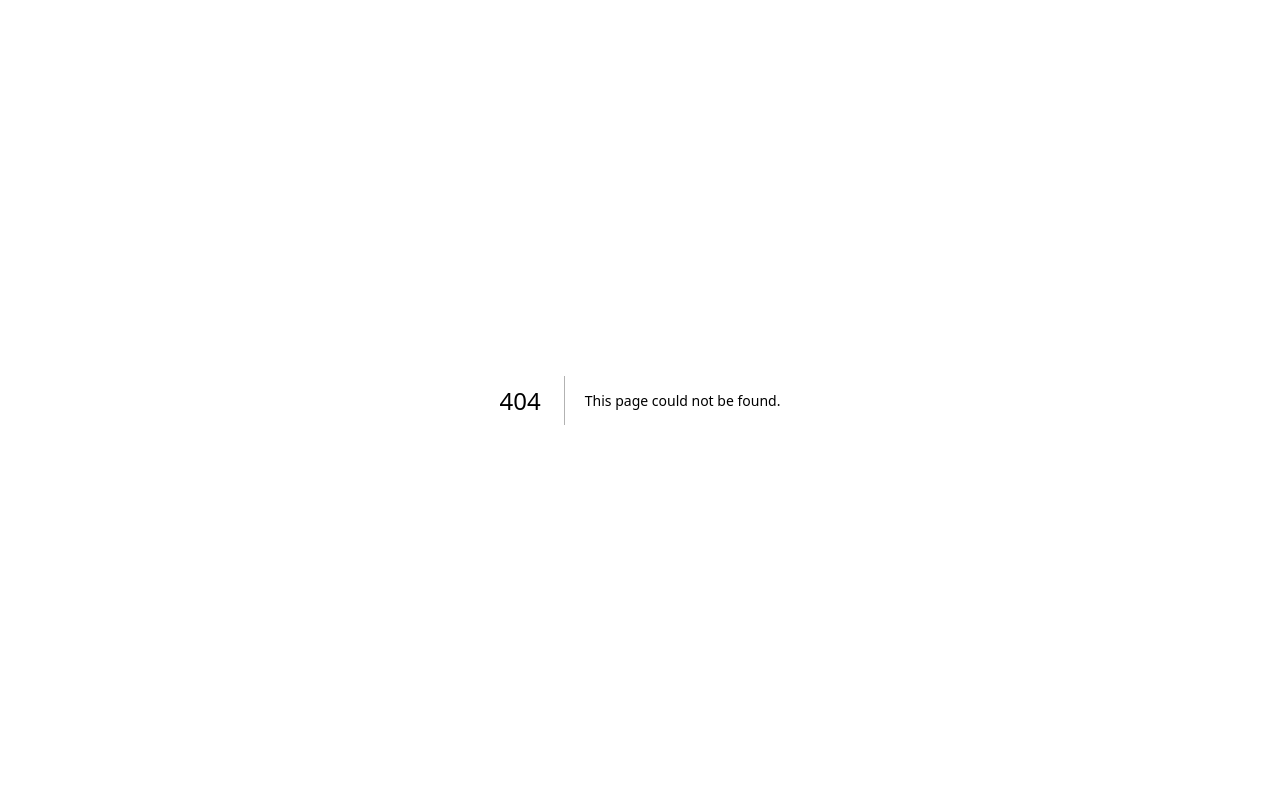
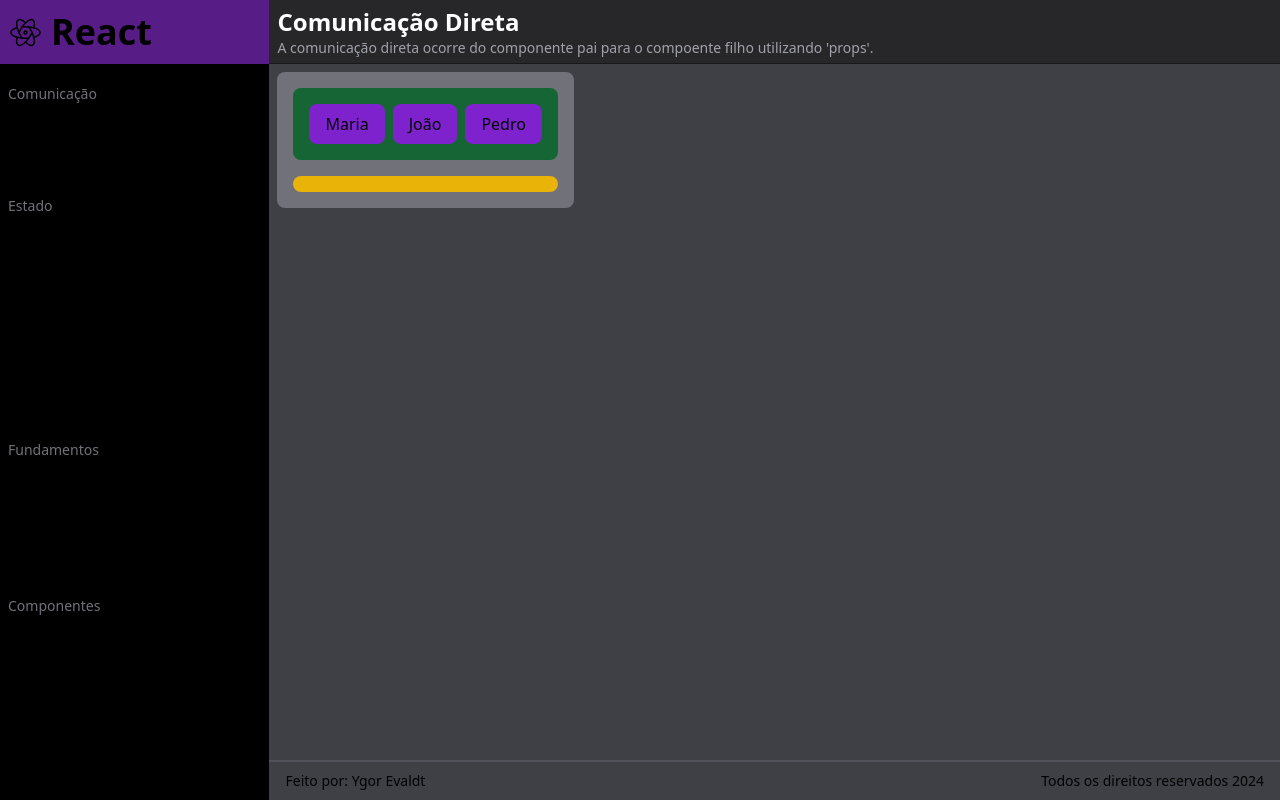
Before and after one commit to Ygor-Evaldt-dev/fundamentos-do-react, a Next.js app in the folder my-app/: page /comunicacao/direta in a window 1280 px wide. Before the commit this address had no page. Built offline with nearby package versions, Linux system fonts and the light colour scheme.

Commit message:
finalizado curso

```diff
--- /dev/null
+++ b/my-app/src/components/comunication/direct/ButtonsSection.tsx
@@ -0,0 +1,34 @@
+import { useState } from "react"
+import Name from "./name/Name";
+
+export default function ButtonsSection() {
+    const [name, setName] = useState('');
+
+    return (
+        <section className="flex flex-col bg-zinc-500 rounded-lg p-4 max-w-fit gap-4 justify-center">
+            <section className="flex gap-2 bg-green-800 rounded-lg p-4">
+                <button
+                    onClick={() => setName('Maria')}
+                    className="button"
+                >
+                    Maria
+                </button>
+                <button
+                    onClick={() => setName('João')}
+                    className="button"
+                >
+                    João
+                </button>
+                <button
+                    onClick={() => setName('Pedro')}
+                    className="button"
+                >
+                    Pedro
+                </button>
+            </section>
+            <Name
+                value={name}
+            />
+        </section>
+    )
+}
--- /dev/null
+++ b/my-app/src/components/comunication/direct/name/Name.tsx
@@ -0,0 +1,11 @@
+import { Props } from "./Props";
+
+export default function Name({
+    value
+}: Props) {
+    return (
+        <span className="text-5xl font-black bg-yellow-500 rounded-lg p-2">
+            {value}
+        </span>
+    )
+}
--- /dev/null
+++ b/my-app/src/components/comunication/direct/name/Props.ts
@@ -0,0 +1,3 @@
+export type Props = {
+    value: string
+}
--- /dev/null
+++ b/my-app/src/components/comunication/indirect/RandomValue.tsx
@@ -0,0 +1,15 @@
+import { useState } from "react"
+import Button from "./button/Button";
+
+export default function RandomValue() {
+    const [value, setValue] = useState(123);
+
+    return (
+        <section className="flex flex-col justify-center items-start gap-2">
+            <h2>{value}</h2>
+            <Button
+                setValue={setValue}
+            />
+        </section>
+    )
+}
--- /dev/null
+++ b/my-app/src/components/comunication/indirect/button/Button.tsx
@@ -0,0 +1,12 @@
+import { Props } from "./Props";
+
+export default function Button({
+    setValue
+}: Props) {
+    return (
+        <button
+            className="button"
+            onClick={() => setValue(Math.random())}
+        >Mudar Valor</button>
+    )
+}
--- /dev/null
+++ b/my-app/src/components/comunication/indirect/button/Props.ts
@@ -0,0 +1,3 @@
+export type Props = {
+    setValue: Function
+}
--- a/my-app/src/components/menu/Menu.tsx
+++ b/my-app/src/components/menu/Menu.tsx
@@ -1,4 +1,6 @@
 import {
+    IconArrowDown,
+    IconArrowUp,
     IconBrandJavascript,
     IconCalculator,
     IconCode,
@@ -18,6 +20,17 @@ export default function Menu() {
             flex flex-col gap-1
         `}
         >
+            <span className="text-sm text-zinc-500">Comunicação</span>
+            <MenuItem
+                label="Direta"
+                url="/comunicacao/direta"
+                icon={<IconArrowDown />}
+            />
+            <MenuItem
+                label="Indireta"
+                url="/comunicacao/indireta"
+                icon={<IconArrowUp />}
+            />
             <span className="text-sm text-zinc-500">Estado</span>
             <MenuItem
                 label="Componente sem estado"
--- /dev/null
+++ b/my-app/src/pages/comunicacao/direta.tsx
@@ -0,0 +1,13 @@
+import ButtonsSection from "@/components/comunication/direct/ButtonsSection";
+import DinamicPage from "@/components/dinamic-page/DinamicPage";
+
+export default function Direct() {
+    return (
+        <DinamicPage
+            headerTitle="Comunicação Direta"
+            headerSubtitle="A comunicação direta ocorre do componente pai para o compoente filho utilizando 'props'."
+        >
+            <ButtonsSection />
+        </DinamicPage>
+    );
+}
--- /dev/null
+++ b/my-app/src/pages/comunicacao/indireta.tsx
@@ -0,0 +1,13 @@
+import RandomValue from "@/components/comunication/indirect/RandomValue";
+import DinamicPage from "@/components/dinamic-page/DinamicPage";
+
+export default function Direct() {
+    return (
+        <DinamicPage
+            headerTitle="Comunicação Indireta"
+            headerSubtitle="A comunicação indireta ocorre do componente filho para o componente pai utilizando callbacks."
+        >
+            <RandomValue />
+        </DinamicPage>
+    );
+}
```
